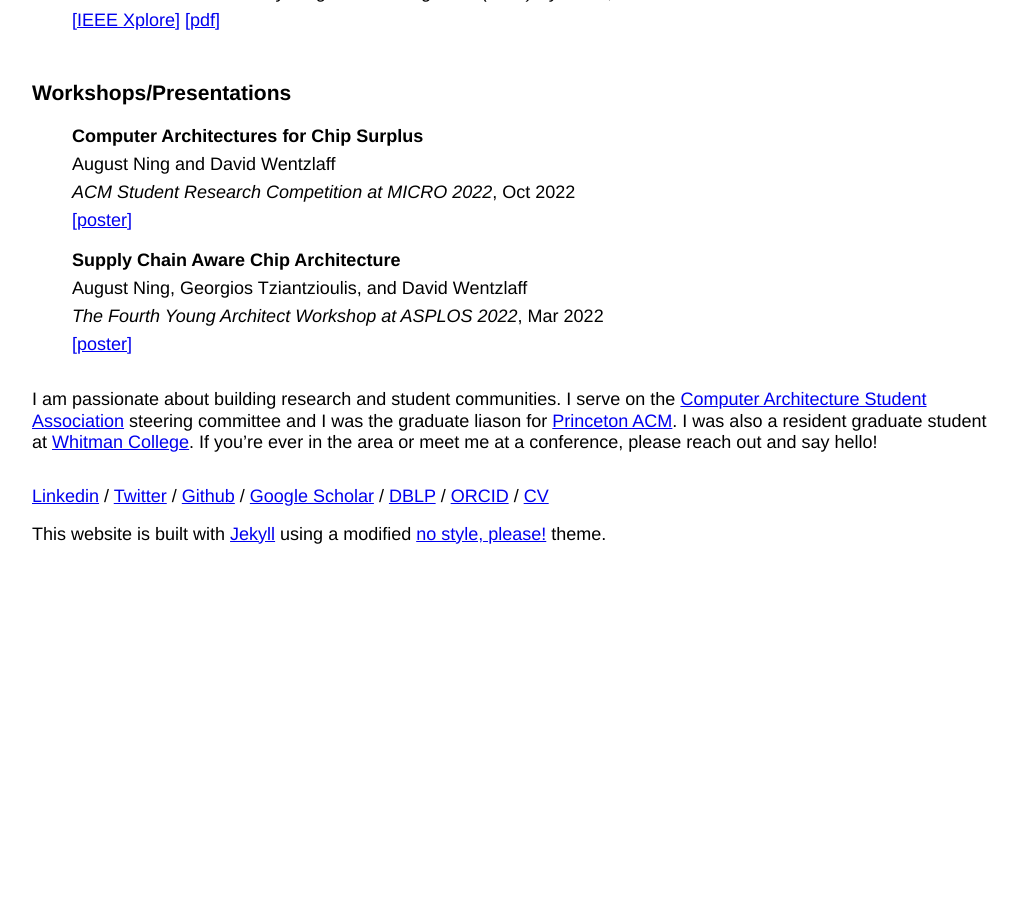
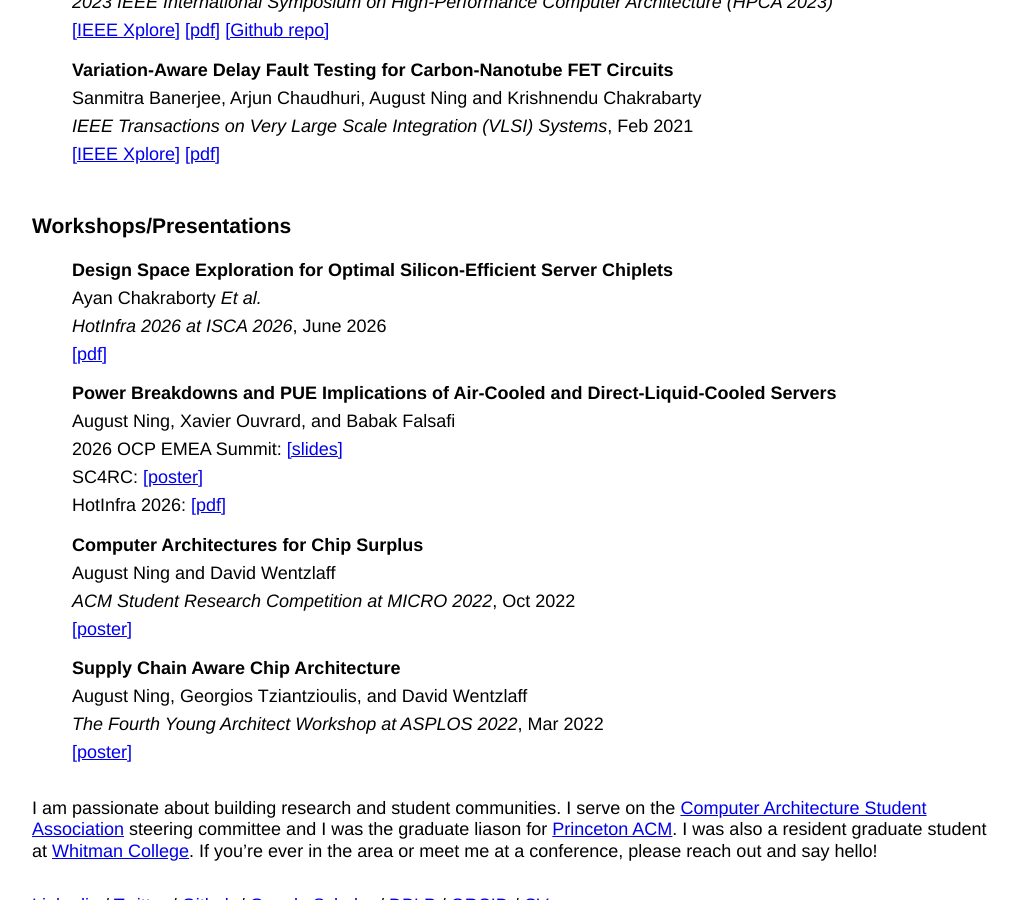
Before and after one commit to AugustNing/augustning.github.io, a Jekyll site: the page built from index.md, in a window 1280 px wide and 900 px high, scrolled down 2788 px. Shown: the whole window, without its empty margins (124-1142 px from the left). Built offline with Jekyll 4.4.1, drawn with Linux system fonts in a browser that asks for light colours; before the commit the page ends 3381 px from its top, so only the background shows below that; some of the changed text lies outside the part shown.

Commit message:
update with new papers and news

```diff
--- a/index.md
+++ b/index.md
@@ -25,6 +25,12 @@
 
 ### **News**
 
+* Nov 2026 - I will be speaking at the [The Future of Sustainable Computing
+Symposium](https://thefutureofsuscomp2026.h-its.org/) at HITS
+* June 2026 - Two papers accepted at HotInfra 2026 (@ ISCA 2026)!
+* May 2026 - Serving on the HotCarbon 2026 PC
+* May 2026 - Presenting at SC4RC 2026 on
+"Fan, PSU, and Idle Power in Air-Cooled/Liquid-Cooled Servers"
 * Apr 2026 - Presenting at 2026 OCP EMEA Summit on
 "Fan, PSU, and Idle Power in Air-Cooled/Liquid-Cooled Servers"
 * Mar 2026 - Co-PI on an Swiss AI Initiative small grant studying
@@ -131,6 +137,22 @@
 ### **Workshops/Presentations**
 
 <ul class='no_marker'>
+	<li><b>Design Space Exploration for Optimal Silicon-Efficient Server Chiplets</b></li>
+	<li>Ayan Chakraborty <i>Et al.</i></li>
+	<li><i>HotInfra 2026 at ISCA 2026</i>, June 2026</li>
+	<li><a href="assets/papers/optimal-server-chiplets-hotinfra-2026.pdf">[pdf]</a></li>
+</ul>
+
+
+<ul class='no_marker'>
+	<li><b>Power Breakdowns and PUE Implications of Air-Cooled and Direct-Liquid-Cooled Servers</b></li>
+	<li>August Ning, Xavier Ouvrard, and Babak Falsafi</li>
+	<li>2026 OCP EMEA Summit: <a href="assets/papers/server-power-measurement-ocp-emea-2026.pdf">[slides]</a></li>
+	<li>SC4RC: <a href="assets/papers/server-power-measurement-sc4rc-2026.pdf">[poster]</a></li>
+	<li>HotInfra 2026: <a href="assets/papers/server-power-measurement-hotinfra-2026.pdf">[pdf]</a></li>
+</ul>
+
+<ul class='no_marker'>
 	<li><b>Computer Architectures for Chip Surplus</b></li>
 	<li>August Ning and David Wentzlaff</li>
 	<li><i>ACM Student Research Competition at MICRO 2022</i>, Oct 2022</li>
```
Also changed, not shown: 4 other files.
